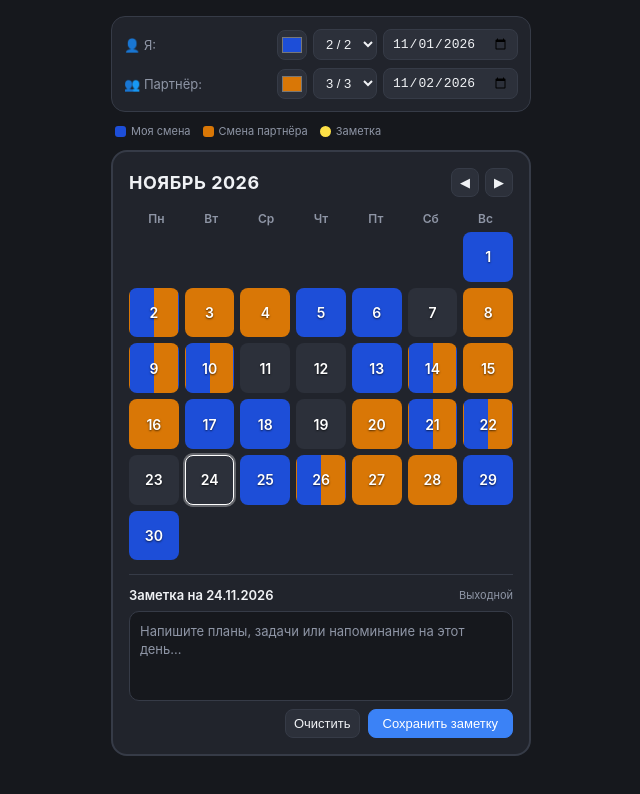
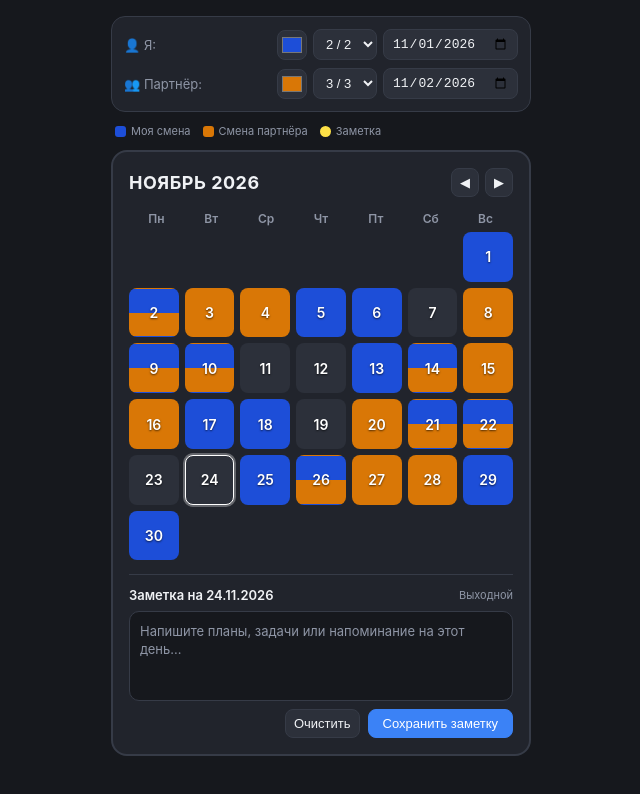
Before and after one commit to Mr-EnotiK/telegram-calendar-bot, a plain HTML site: page index.html in a window 1280 px wide. Shown: the whole page, without its empty margins (319-959 px from the left). Drawn offline with Linux system fonts and the light colour scheme; no server answers.

Commit message:
Update index.html

```diff
--- a/index.html
+++ b/index.html
@@ -269,7 +269,7 @@
         if (w1 && w2) {
             // ИЗМЕНЕНО: разделение строго пополам по вертикали (90deg)
             return {
-                bg: 'linear-gradient(90deg, ' + c1 + ' 50%, ' + c2 + ' 50%)',
+                bg: 'linear-gradient(180deg, ' + c1 + ' 50%, ' + c2 + ' 50%)',
                 label: 'Оба на смене'
             };
         }
```
